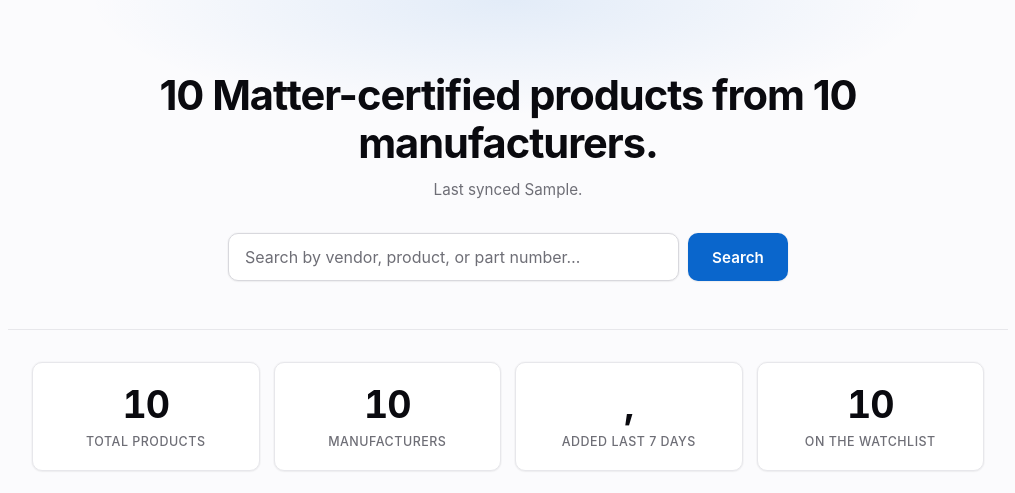
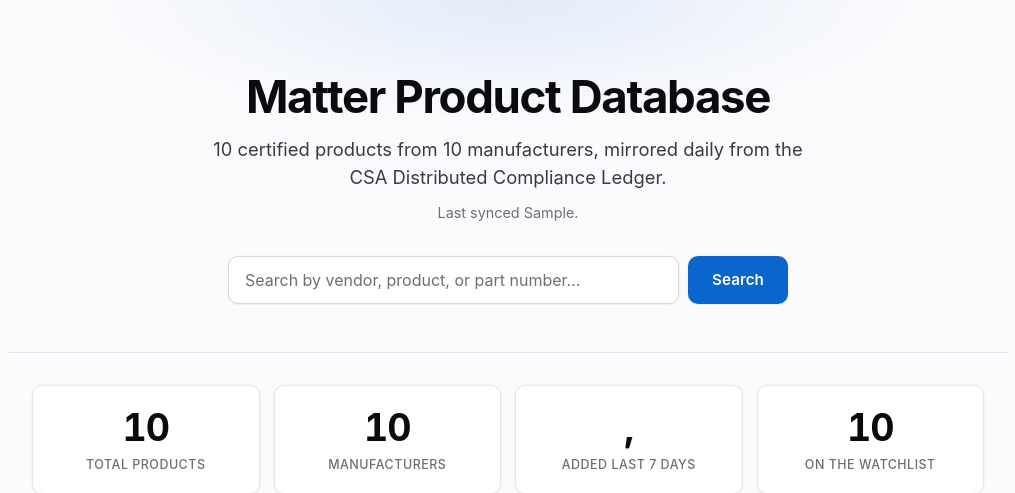
Before and after one commit to jp2e-ha/matter-db, a Python web app: template web/templates/index.html in a window 1280 px wide. Shown: the part 61-554 px from the top of the page, without its empty margins (132-1147 px from the left). Run offline with Jinja, Linux system fonts and the light colour scheme; the template is opened without the code that fills it: most values are stand-ins (such as "Sample title", 1, 10 or a date in 2020).

Commit message:
Hero: real title + lede subtitle
The brand link in the corner already said "Matter Product Database",
but the actual page heading was the count sentence — which read like a
data point, not a title. Promote the name to the hero h1, demote the
count to a .lede subtitle in the soft-foreground colour, and keep the
last-sync line and search below.

Tightens the hero typography too: h1 a touch larger and tighter
(letter-spacing -0.03em), lede uses fluid font-size up to 1.15rem.

Test updated to assert the new wording.

Co-Authored-By: Claude Opus 4.7 (1M context) <noreply@anthropic.com>

```diff
--- a/web/static/style.css
+++ b/web/static/style.css
@@ -126,18 +126,24 @@ header nav a:hover { color: var(--accent); }
   border-bottom: 1px solid var(--border);
 }
 .hero h1 {
-  margin: 0 auto 0.6rem;
-  font-size: clamp(1.85rem, 3.5vw + 0.5rem, 2.6rem);
+  margin: 0 auto 0.85rem;
+  font-size: clamp(2rem, 4vw + 0.5rem, 2.85rem);
   font-weight: 700;
-  line-height: 1.15;
-  letter-spacing: -0.025em;
-  max-width: 28ch;
+  line-height: 1.1;
+  letter-spacing: -0.03em;
   color: var(--fg);
+}
+.lede {
+  margin: 0 auto 0.65rem;
+  max-width: 52ch;
+  color: var(--fg-soft);
+  font-size: clamp(1rem, 0.5vw + 0.9rem, 1.15rem);
+  line-height: 1.5;
 }
 .last-sync {
   color: var(--muted);
   margin: 0 0 2rem;
-  font-size: 0.95rem;
+  font-size: 0.9rem;
 }
 
 /* search */
--- a/web/templates/index.html
+++ b/web/templates/index.html
@@ -2,10 +2,12 @@
 
 {% block content %}
 <section class="hero">
-  <h1>
-    {{ "{:,}".format(stats.products) }} Matter-certified products
-    from {{ "{:,}".format(stats.vendors_with_products) }} manufacturers.
-  </h1>
+  <h1>Matter Product Database</h1>
+  <p class="lede">
+    {{ "{:,}".format(stats.products) }} certified products from
+    {{ "{:,}".format(stats.vendors_with_products) }} manufacturers, mirrored
+    daily from the CSA Distributed Compliance Ledger.
+  </p>
   <p class="last-sync">Last synced {{ stats.last_sync_relative }}.</p>
 
   <form action="/search" method="get" class="search" role="search">
```
Also changed, not shown: tests/test_web.py (+3 -1 lines).
